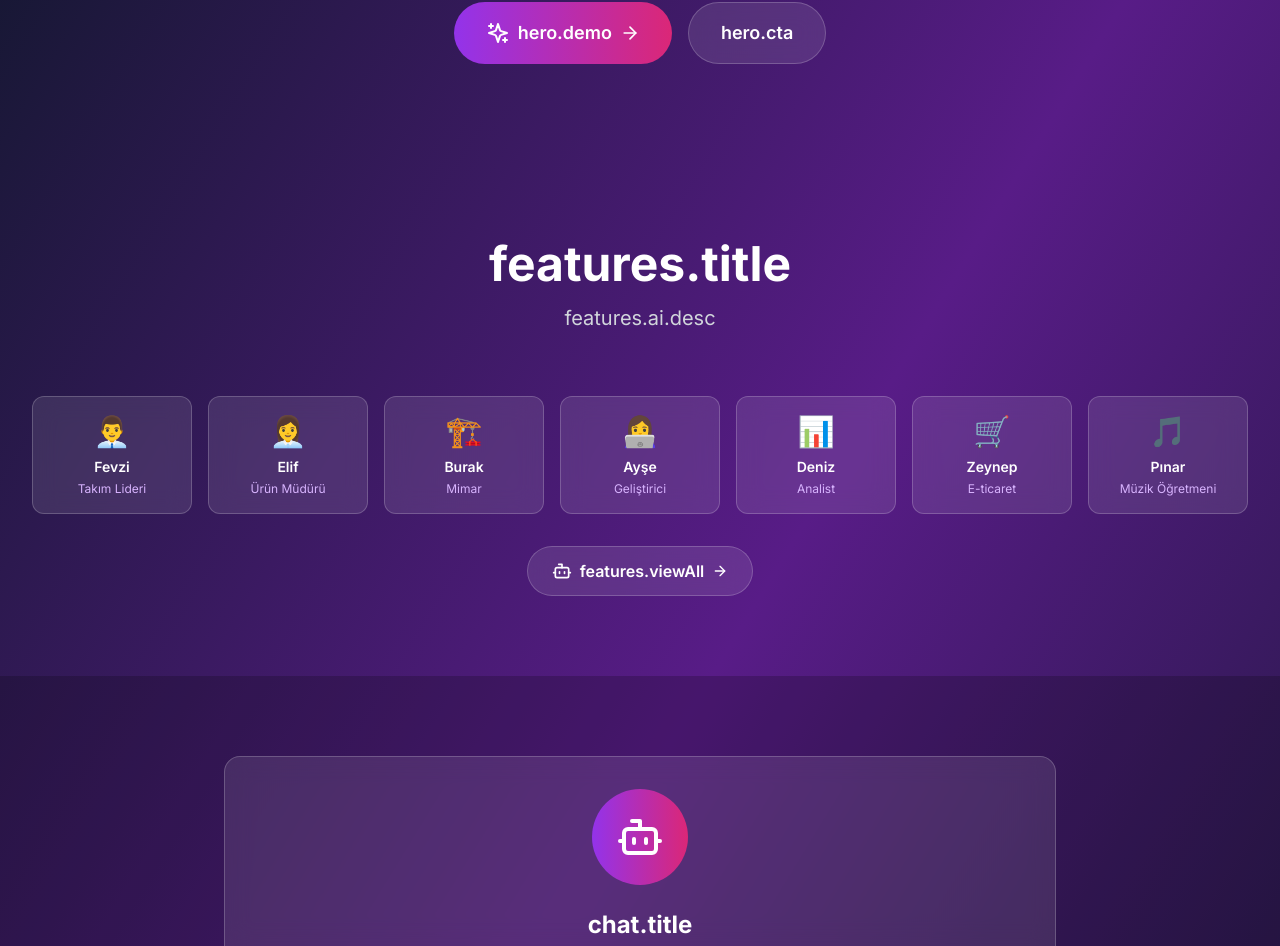
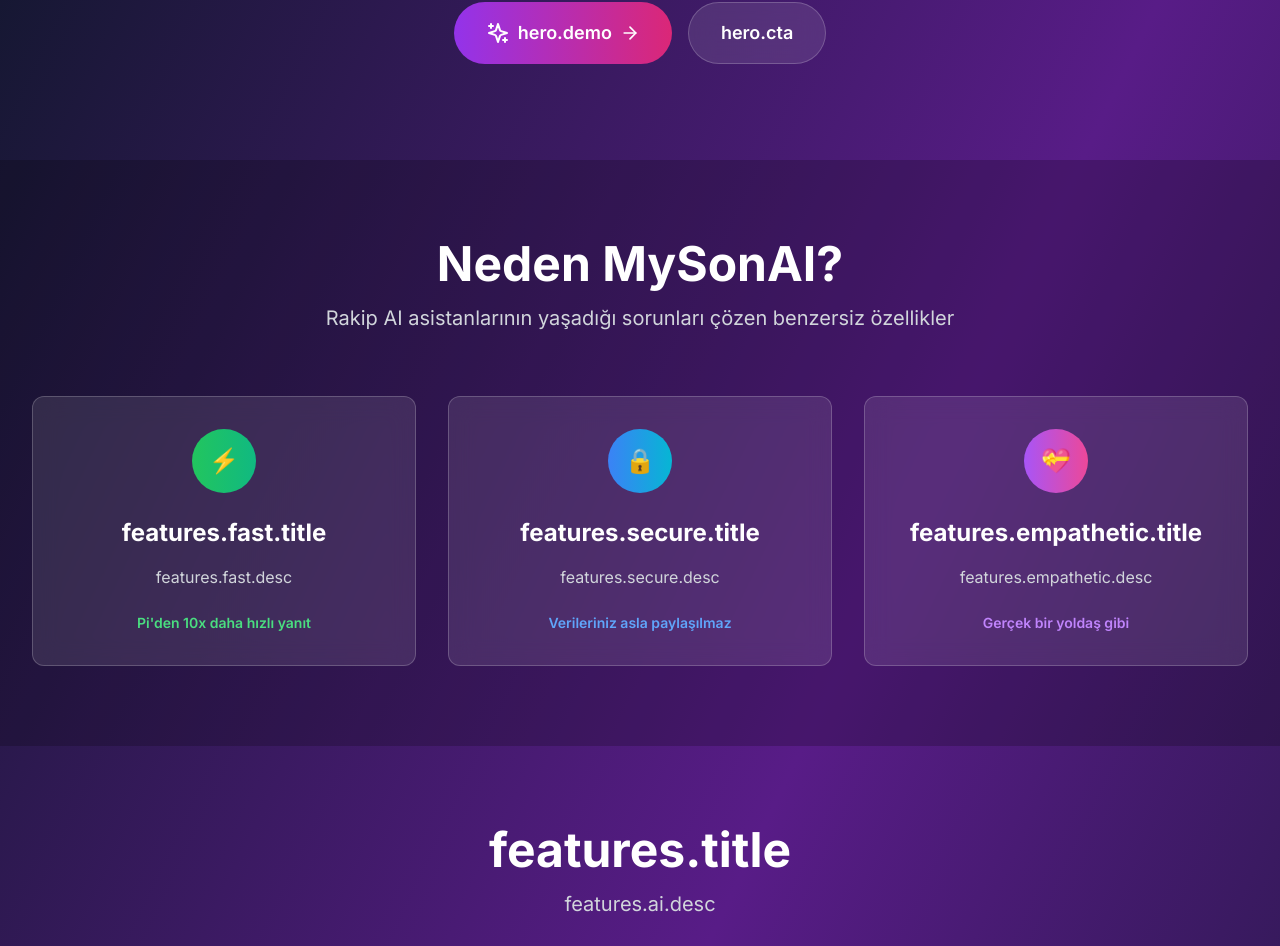
Before and after one commit to fvzbyrk/mysonai, a Next.js app: page /en in a window 1280 px wide. Shown: the part 432-1378 px from the top of the page. Built offline with nearby package versions, Linux system fonts and the light colour scheme; no server answers.

Commit message:
feat: Implement strategic value proposition - Fast, Secure, Empathetic AI Companion

```diff
--- a/src/app/[locale]/page.tsx
+++ b/src/app/[locale]/page.tsx
@@ -29,6 +29,67 @@
               <Link href={`/${params.locale}/signup`} className="bg-white/10 backdrop-blur-md text-white px-8 py-4 rounded-full font-semibold text-lg border border-white/20">
                 {t(params.locale, 'hero.cta')}
               </Link>
+            </div>
+          </div>
+        </div>
+      </section>
+
+      {/* Value Proposition Features */}
+      <section className="py-20 bg-black/20">
+        <div className="max-w-7xl mx-auto px-4 sm:px-6 lg:px-8">
+          <div className="text-center mb-16">
+            <h2 className="text-4xl md:text-5xl font-bold text-white mb-4">
+              Neden MySonAI?
+            </h2>
+            <p className="text-xl text-gray-300 max-w-3xl mx-auto">
+              Rakip AI asistanlarının yaşadığı sorunları çözen benzersiz özellikler
+            </p>
+          </div>
+
+          <div className="grid grid-cols-1 md:grid-cols-3 gap-8">
+            <div className="bg-white/10 backdrop-blur-md rounded-xl p-8 border border-white/20 text-center">
+              <div className="w-16 h-16 bg-gradient-to-r from-green-500 to-emerald-500 rounded-full flex items-center justify-center mx-auto mb-6">
+                <span className="text-2xl">⚡</span>
+              </div>
+              <h3 className="text-2xl font-bold text-white mb-4">
+                {t(params.locale, 'features.fast.title')}
+              </h3>
+              <p className="text-gray-300 mb-6">
+                {t(params.locale, 'features.fast.desc')}
+              </p>
+              <div className="text-sm text-green-400 font-semibold">
+                Pi'den 10x daha hızlı yanıt
+              </div>
+            </div>
+
+            <div className="bg-white/10 backdrop-blur-md rounded-xl p-8 border border-white/20 text-center">
+              <div className="w-16 h-16 bg-gradient-to-r from-blue-500 to-cyan-500 rounded-full flex items-center justify-center mx-auto mb-6">
+                <span className="text-2xl">🔒</span>
+              </div>
+              <h3 className="text-2xl font-bold text-white mb-4">
+                {t(params.locale, 'features.secure.title')}
+              </h3>
+              <p className="text-gray-300 mb-6">
+                {t(params.locale, 'features.secure.desc')}
+              </p>
+              <div className="text-sm text-blue-400 font-semibold">
+                Verileriniz asla paylaşılmaz
+              </div>
+            </div>
+
+            <div className="bg-white/10 backdrop-blur-md rounded-xl p-8 border border-white/20 text-center">
+              <div className="w-16 h-16 bg-gradient-to-r from-purple-500 to-pink-500 rounded-full flex items-center justify-center mx-auto mb-6">
+                <span className="text-2xl">💝</span>
+              </div>
+              <h3 className="text-2xl font-bold text-white mb-4">
+                {t(params.locale, 'features.empathetic.title')}
+              </h3>
+              <p className="text-gray-300 mb-6">
+                {t(params.locale, 'features.empathetic.desc')}
+              </p>
+              <div className="text-sm text-purple-400 font-semibold">
+                Gerçek bir yoldaş gibi
+              </div>
             </div>
           </div>
         </div>
--- a/src/lib/translations.ts
+++ b/src/lib/translations.ts
@@ -12,7 +12,7 @@
     'nav.signout': 'Çıkış Yap',
 
     // Hero Section
-    'hero.title': 'AI Destekli Hukuki Danışmanlık',
+    'hero.title': 'Hızlı, Güvenli ve Empatik AI Yoldaşı',
     'hero.subtitle': 'Türkçe AI asistanlarınızla gerçek zamanlı olarak sohbet edin. Her biri kendi alanında uzman olan 18 AI asistanı size yardımcı olmaya hazır!',
     'hero.cta': 'Hemen Başla',
     'hero.demo': 'Demo İzle',
@@ -23,9 +23,11 @@
     'features.ai.desc': 'Her biri kendi alanında uzman olan AI asistanlarımızla tanışın',
     'features.viewAll': 'Tüm Asistanları Gör',
     'features.fast.title': 'Hızlı Yanıt',
-    'features.fast.desc': 'Saniyeler içinde profesyonel hukuki tavsiyeler alın',
+    'features.fast.desc': 'Anında yanıt alın, bekleme yok',
     'features.secure.title': 'Güvenli',
     'features.secure.desc': 'Verileriniz en yüksek güvenlik standartlarında korunur',
+    'features.empathetic.title': 'Empatik',
+    'features.empathetic.desc': 'Sizi anlayan ve destekleyen AI yoldaşı',
 
     // Chat Section
     'chat.title': 'AI Asistanlarla Sohbet Edin',
@@ -93,7 +95,7 @@
     'nav.signout': 'Sign Out',
 
     // Hero Section
-    'hero.title': 'AI-Powered Legal Consultation',
+    'hero.title': 'Fast, Secure and Empathetic AI Companion',
     'hero.subtitle': 'Chat in real-time with your Turkish AI assistants. 18 AI assistants, each an expert in their field, are ready to help you!',
     'hero.cta': 'Get Started',
     'hero.demo': 'Watch Demo',
@@ -104,9 +106,11 @@
     'features.ai.desc': 'Meet our AI assistants, each expert in their own field',
     'features.viewAll': 'View All Assistants',
     'features.fast.title': 'Fast Response',
-    'features.fast.desc': 'Get professional legal advice in seconds',
+    'features.fast.desc': 'Get instant answers, no waiting',
     'features.secure.title': 'Secure',
     'features.secure.desc': 'Your data is protected with the highest security standards',
+    'features.empathetic.title': 'Empathetic',
+    'features.empathetic.desc': 'AI companion that understands and supports you',
 
     // Chat Section
     'chat.title': 'Chat with AI Assistants',
```
